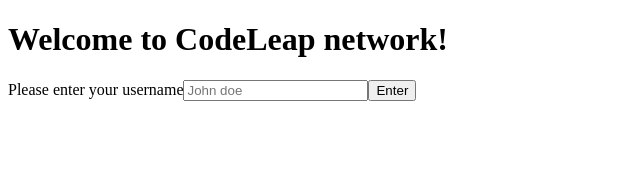
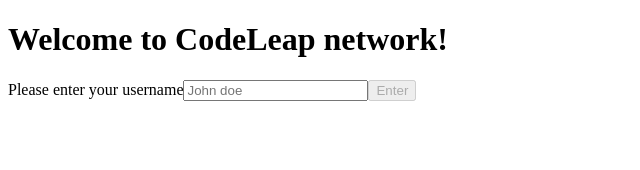
Before and after one commit to ninamarq/code-leap-test, a React (Create React App) app: page / in a window 1280 px wide. Shown: the top 170 px of the page, without its empty margins (0-640 px from the left). Built offline with nearby package versions, Linux system fonts and the light colour scheme.

Commit message:
Feat: Verify if username is empty

```diff
--- a/src/context/Provider.tsx
+++ b/src/context/Provider.tsx
@@ -7,7 +7,7 @@
 }
 
 function Provider({ children }: IProps): JSX.Element {
-  const [username, setUsername] = useState("ola");
+  const [username, setUsername] = useState("");
   const [posts, setPosts] = useState([
     { id: 0, title: "none", content: "none" },
   ]);
--- a/src/pages/Signup.tsx
+++ b/src/pages/Signup.tsx
@@ -3,11 +3,13 @@
 import UserContext, { IUserContext } from "../context/UserContext";
 
 function SignUp() {
-  const { setUsername }: IUserContext = useContext(UserContext);
+  const { username, setUsername }: IUserContext = useContext(UserContext);
 
   const handleChange = (event: { target: HTMLInputElement }) => {
     setUsername?.(event.target.value);
   };
+
+  const verifyUsername: boolean = username.length > 0;
 
   return (
     <div>
@@ -21,7 +23,13 @@
           placeholder="John doe"
         />
       </label>
-      <button type="button">Enter</button>
+      <button
+        disabled={!verifyUsername}
+        type="button"
+        onClick={() => console.log("oi")}
+      >
+        Enter
+      </button>
     </div>
   );
 }
```
